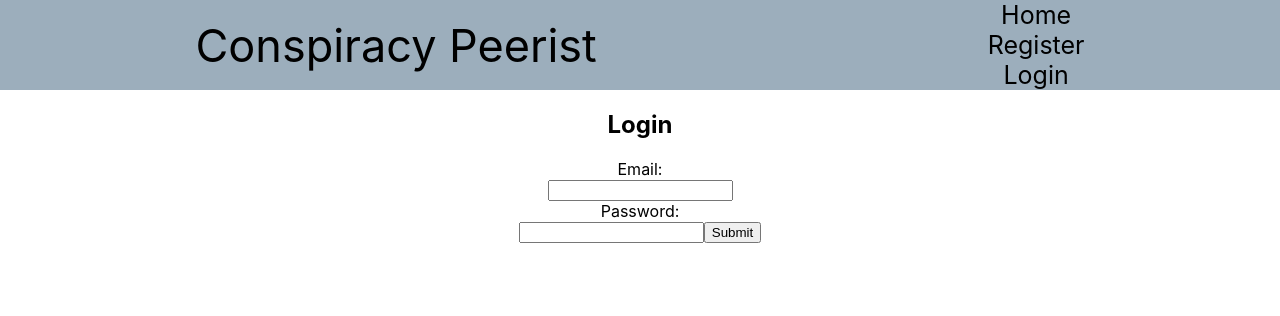
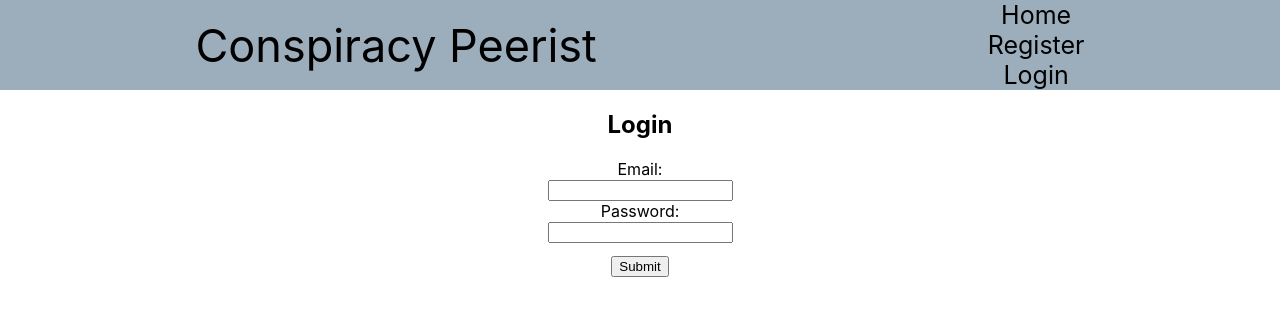
Before and after one commit to michaeljgrieshaber/conspiracyPeerist, a React (Create React App) app in the folder client/: page /login in a window 1280 px wide. Shown: the top 316 px of the page. Built offline with nearby package versions, Linux system fonts and the light colour scheme.

Commit message:
login & submit pages

```diff
--- a/client/src/Screens/Login/Login.jsx
+++ b/client/src/Screens/Login/Login.jsx
@@ -1,4 +1,5 @@
 import { useState } from 'react'
+import './login.css'
 
 export default function Login(props) {
   const [formData, setFormData] = useState({
@@ -37,8 +38,10 @@ export default function Login(props) {
         type='password'
         name='password'
         value={password}
-          onChange={handleChange}/>
-        <button>Submit</button>
+          onChange={handleChange} />
+        <div>
+        <button className='loginSubmitButton'>Submit</button>
+        </div>
       </form>
     </div>
   )
--- /dev/null
+++ b/client/src/Screens/Login/login.css
@@ -0,0 +1,3 @@
+.loginSubmitButton{
+margin-top: 1%;
+}
--- a/client/src/Screens/Register/Register.jsx
+++ b/client/src/Screens/Register/Register.jsx
@@ -1,6 +1,5 @@
 import { useState } from 'react'
-// import { Link } from 'react-router-dom'
-
+import './register.css'
 
 export default function Register(props) {
 
@@ -45,8 +44,10 @@ export default function Register(props) {
         type='password'
         name='password'
         value={password}
-          onChange={handleChange}/>
-        <button>Submit</button>
+          onChange={handleChange} />
+        <div>
+        <button className='registerSubmitButton'>Submit</button>
+        </div>
       </form>
     </div>
   )
--- a/client/src/Screens/Register/register.css
+++ b/client/src/Screens/Register/register.css
@@ -0,0 +1,3 @@
+.registerSubmitButton{
+  margin-top: 1%;
+}
```
